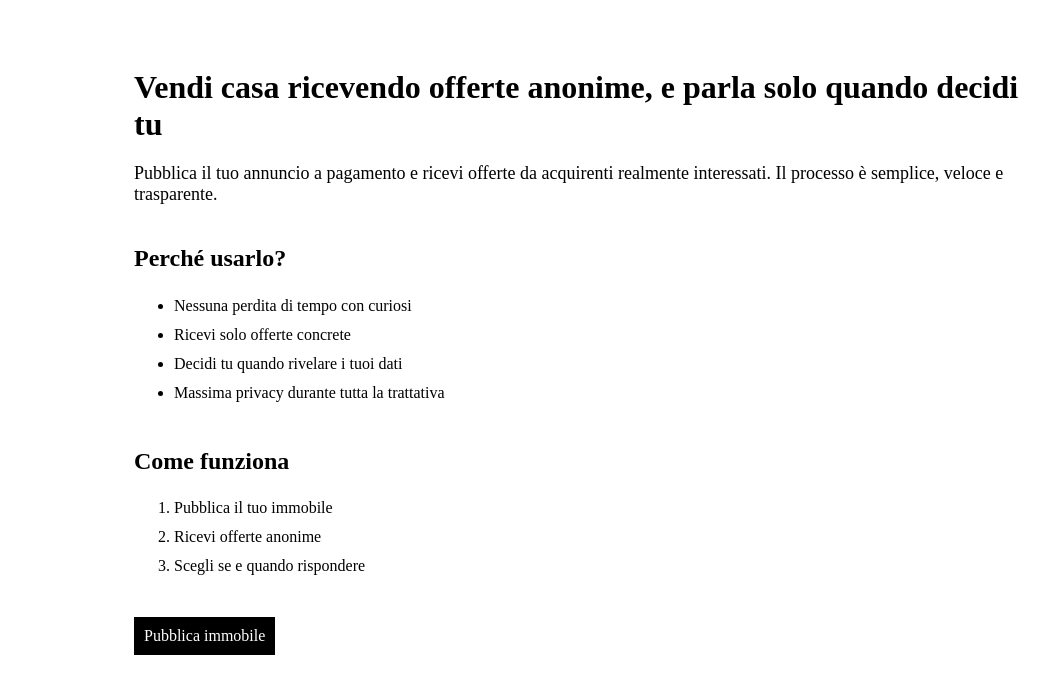
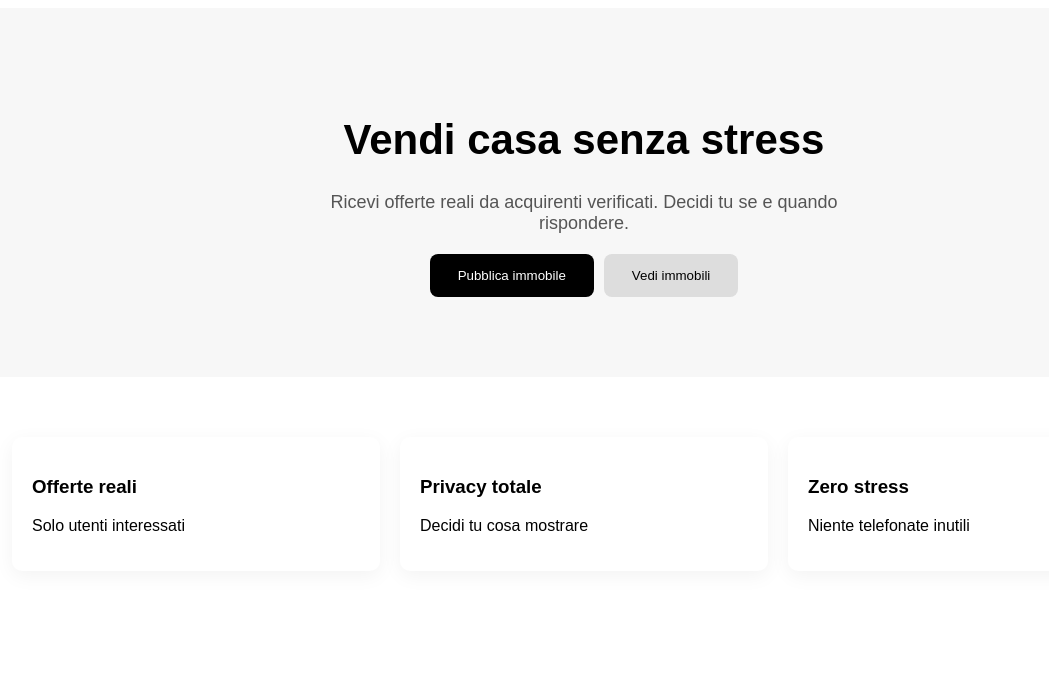
Before and after one commit to federicobartilucci-dotcom/trattabile, a Next.js app: page / in a window 1280 px wide. Shown: the top 694 px of the page, without its empty margins (56-1105 px from the left). Built offline with nearby package versions, Linux system fonts and the light colour scheme.

Commit message:
Update page.tsx

```diff
--- a/app/page.tsx
+++ b/app/page.tsx
@@ -1,43 +1,83 @@
-import Link from "next/link";
+"use client";
+
 export default function Home() {
   return (
-    <div style={{ padding: 40, maxWidth: 900, margin: "0 auto" }}>
+    <div style={{ fontFamily: "Arial, sans-serif" }}>
 
-      <h1 style={{ fontSize: 32, marginBottom: 20 }}>
-        Vendi casa ricevendo offerte anonime, e parla solo quando decidi tu
-      </h1>
+      {/* HERO */}
+      <div style={{
+        background: "#f7f7f7",
+        padding: "80px 20px",
+        textAlign: "center"
+      }}>
+        <h1 style={{ fontSize: 42 }}>
+          Vendi casa senza stress
+        </h1>
 
-      <p style={{ fontSize: 18, marginBottom: 30 }}>
-        Pubblica il tuo annuncio a pagamento e ricevi offerte da acquirenti realmente interessati.
-        Il processo è semplice, veloce e trasparente.
-      </p>
+        <p style={{
+          fontSize: 18,
+          color: "#555",
+          maxWidth: 600,
+          margin: "20px auto"
+        }}>
+          Ricevi offerte reali da acquirenti verificati. Decidi tu se e quando rispondere.
+        </p>
 
-      <h2 style={{ marginTop: 40 }}>Perché usarlo?</h2>
+        <button
+          onClick={() => window.location.href = "/publish"}
+          style={{
+            padding: "14px 28px",
+            background: "#000",
+            color: "#fff",
+            borderRadius: 8,
+            border: "none",
+            cursor: "pointer"
+          }}
+        >
+          Pubblica immobile
+        </button>
 
-      <ul style={{ marginTop: 10, lineHeight: 1.8 }}>
-        <li>Nessuna perdita di tempo con curiosi</li>
-        <li>Ricevi solo offerte concrete</li>
-        <li>Decidi tu quando rivelare i tuoi dati</li>
-        <li>Massima privacy durante tutta la trattativa</li>
-      </ul>
+        <button
+          onClick={() => window.location.href = "/properties"}
+          style={{
+            padding: "14px 28px",
+            marginLeft: 10,
+            background: "#ddd",
+            borderRadius: 8,
+            border: "none",
+            cursor: "pointer"
+          }}
+        >
+          Vedi immobili
+        </button>
+      </div>
 
-      <h2 style={{ marginTop: 40 }}>Come funziona</h2>
+      {/* BENEFICI */}
+      <div style={{
+        padding: 60,
+        display: "grid",
+        gridTemplateColumns: "repeat(auto-fit, minmax(250px,1fr))",
+        gap: 20
+      }}>
+        <Card title="Offerte reali" text="Solo utenti interessati" />
+        <Card title="Privacy totale" text="Decidi tu cosa mostrare" />
+        <Card title="Zero stress" text="Niente telefonate inutili" />
+      </div>
 
-      <ol style={{ marginTop: 10, lineHeight: 1.8 }}>
-        <li>Pubblica il tuo immobile</li>
-        <li>Ricevi offerte anonime</li>
-        <li>Scegli se e quando rispondere</li>
-      </ol>
-   <a href="https://buy.stripe.com/fZucN65Z2g1deiOcQXbEA02" style={{
-  display: "inline-block",
-  padding: 10,
-  marginTop: 20,
-  background: "black",
-  color: "white",
-  textDecoration: "none"
-}}>
-  Pubblica immobile
-</a>
     </div>
   );
 }
+
+function Card({ title, text }: any) {
+  return (
+    <div style={{
+      background: "#fff",
+      padding: 20,
+      borderRadius: 10,
+      boxShadow: "0 5px 20px rgba(0,0,0,0.05)"
+    }}>
+      <h3>{title}</h3>
+      <p>{text}</p>
+    </div>
+  );
+}
```
